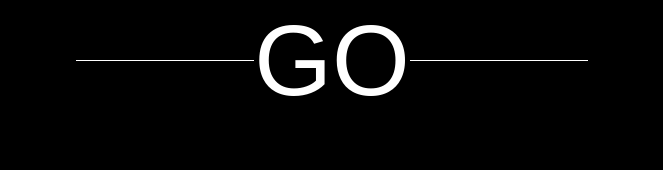
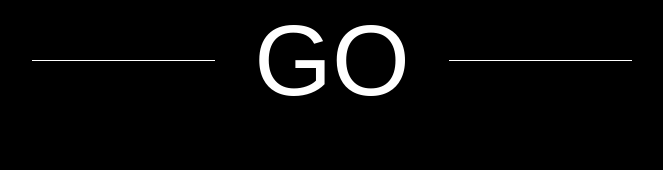
Before and after one commit to gustave-ploix/go-website, a React (Create React App) app: page / in a window 1280 px wide. Both pictures are taken after a click on the element 640 px from the left and 400 px from the top of the page. Shown: the top 170 px of the page, without its empty margins (308-971 px from the left). Built offline with nearby package versions, Linux system fonts and the light colour scheme; a web font is replaced by a local one.

Commit message:
created and styled the navbar

```diff
--- a/src/components/Navbar/index.jsx
+++ b/src/components/Navbar/index.jsx
@@ -1,20 +1,9 @@
-import { useEffect } from "react";
-
 import "./title.scss";
 
 export default function Title({
   isClicked,
-  setTransitionIsDone,
   transitionIsDone,
 }) {
-  useEffect(() => {
-    if (isClicked == true) {
-      setTimeout(() => {
-        setTransitionIsDone(!transitionIsDone);
-      }, 2500);
-    }
-  }, [isClicked]);
-
   return (
     <div className={isClicked ? "titleBox visible" : "titleBox"}>
       <div className={transitionIsDone ? "line deployed" : "line"}></div>
--- a/src/components/Navbar/title.scss
+++ b/src/components/Navbar/title.scss
@@ -1,4 +1,9 @@
 .titleBox {
+
+  z-index: 10;
+
+  mix-blend-mode: difference;
+
   width: 40%;
   height: 120px;
 
@@ -36,6 +41,17 @@
       animation: appearingLines 0.5s forwards ease-in-out;
     }
   }
+
+
+  @media(max-width: 1440px) {
+    width: 50%;
+  }
+  @media(max-width: 1200px) {
+    width: 60%;
+  }
+  @media(max-width: 1000px) {
+    width: 70%;
+  }
 }
 
 
```
